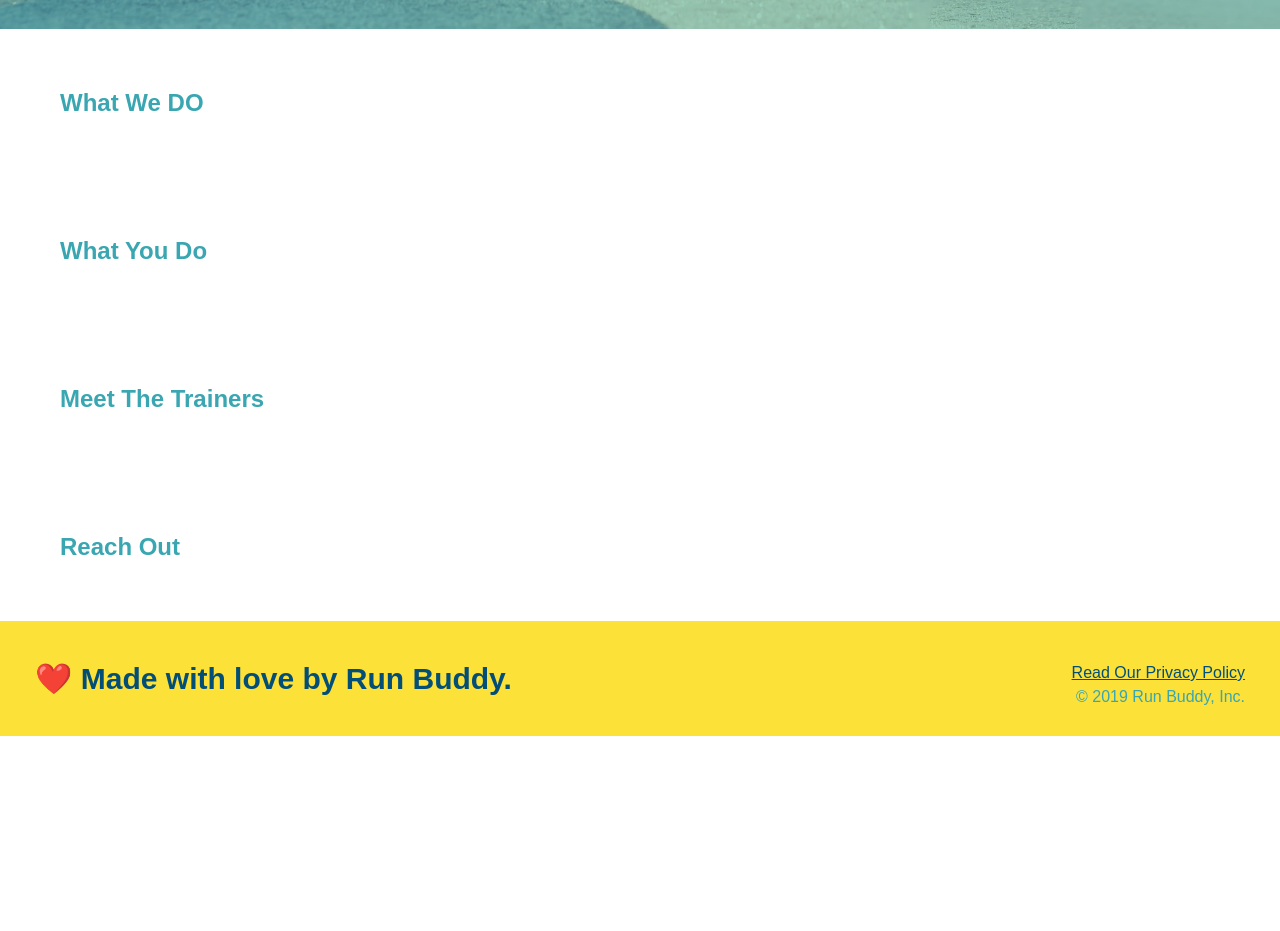
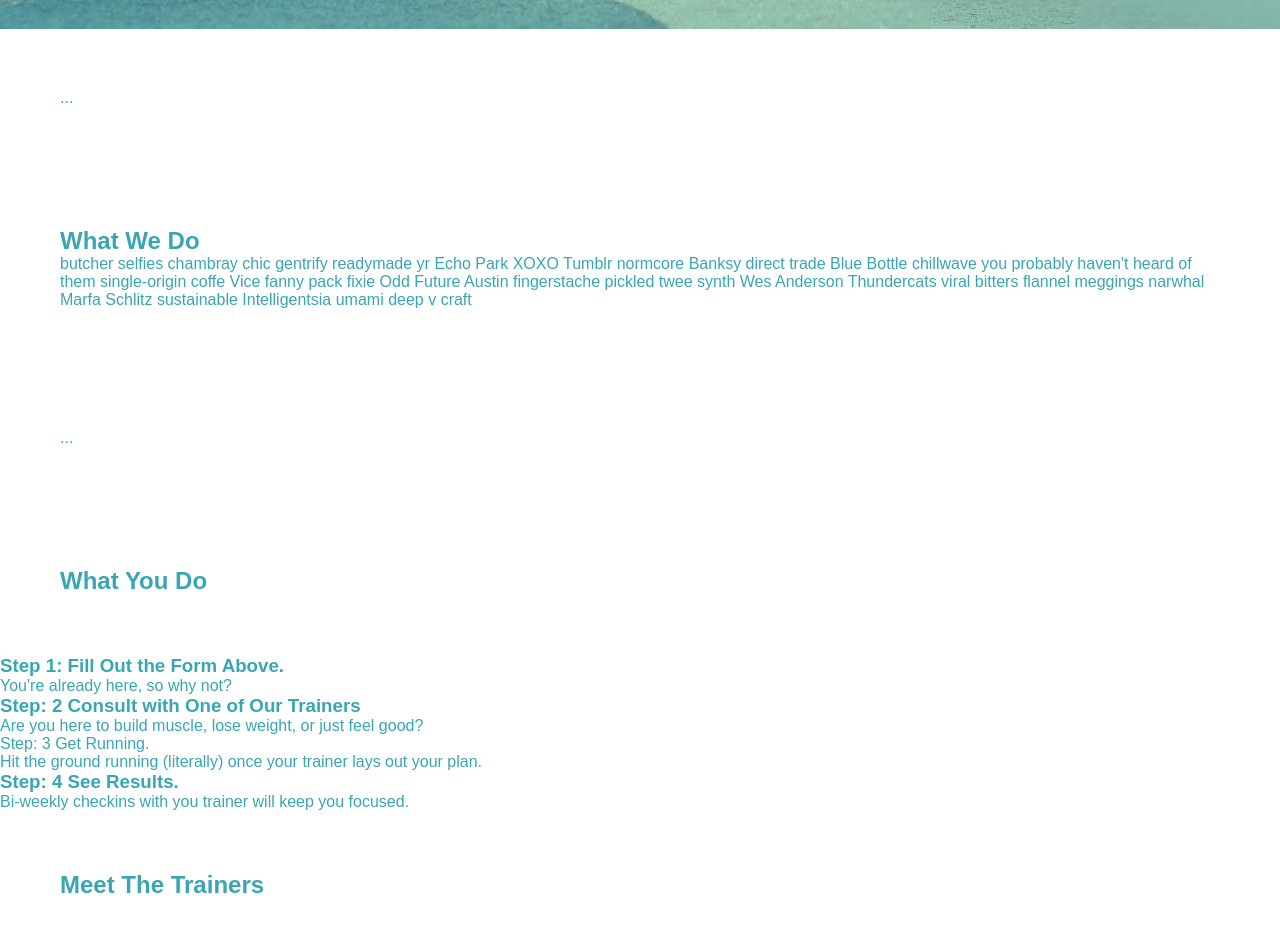
Before and after one commit to kimanuser/run-buddy, a plain HTML site: page index.html in a window 1280 px wide. Shown: the part 653-1584 px from the top of the page. Before the commit the page ends 1389 px from the top, so only its background shows below. Drawn offline with Linux system fonts and the light colour scheme.

Commit message:
html fill

```diff
--- a/index.html
+++ b/index.html
@@ -41,8 +41,10 @@
               <form>
                 <label for="name">Enter full name:</label>
                 <input type="text" placeholder="Your Name" name="name" id="name" class="form-input" />
+
                 <label for="email">Enter email address:</label>
                 <input type="text" placeholder="Email Address" name="email" id="email" class="form-input" />
+
                 <label for="phone">Enter a telephone number:</label>
                 <input type="text" placeholder="Phone Number" name="phone" id="phone" class="form-input" />
                 <p>
@@ -66,15 +68,44 @@
           </section>
         <!-- end hero -->
 
-        <!-- "what we do" section -->
+        <!-- "What We do" section -->
+        <section id="what we do">
+            ...
+        </section>
         <section>
-            <h2>What We DO</h2>
+            <h2>What We Do</h2>
+            <p>
+                butcher selfies chambray chic gentrify readymade yr Echo Park XOXO Tumblr normcore Banksy direct trade Blue Bottle chillwave you probably haven't heard of them single-origin coffe Vice fanny pack fixie Odd Future Austin fingerstache pickled twee synth Wes Anderson Thundercats viral bitters flannel meggings narwhal Marfa Schlitz sustainable Intelligentsia umami deep v craft
+            </p>
         </section>
 
         <!-- "What You Do" section-->
+        <section id="what you do">
+            ...
+        </section>
         <section>
             <h2>What You Do</h2>
         </section>
+
+        <div>
+            <h3>Step 1: Fill Out the Form Above.</h3>
+            <p>You're already here, so why not?</p>
+        </div>
+
+        <div>
+            <h3>Step: 2 Consult with One of Our Trainers</h3>
+            <p>Are you here to build muscle, lose weight, or just feel good?</p>
+        </div>
+
+        <div>Step: 3 Get Running.
+            <p>Hit the ground running (literally) once your trainer lays out your plan.
+            </p>
+        </div>
+
+        <div>
+            <h3>Step: 4 See Results.</h3>
+            <p>Bi-weekly checkins with you trainer will keep you focused.</p>
+        </div>
 
         <!-- "meet the trainers" section -->
         <section>
```
